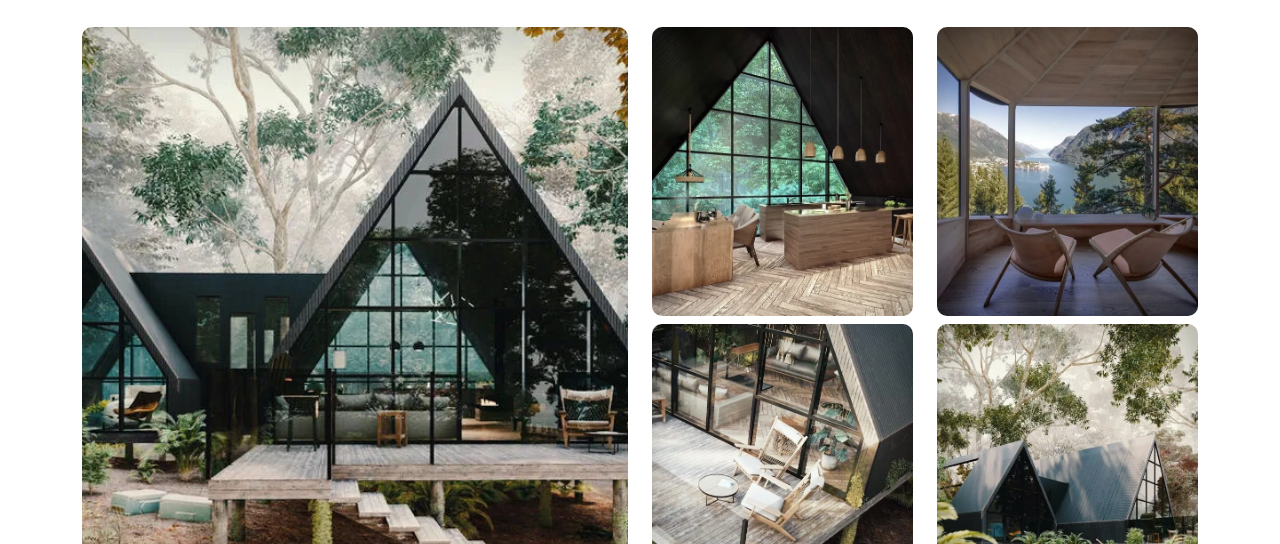
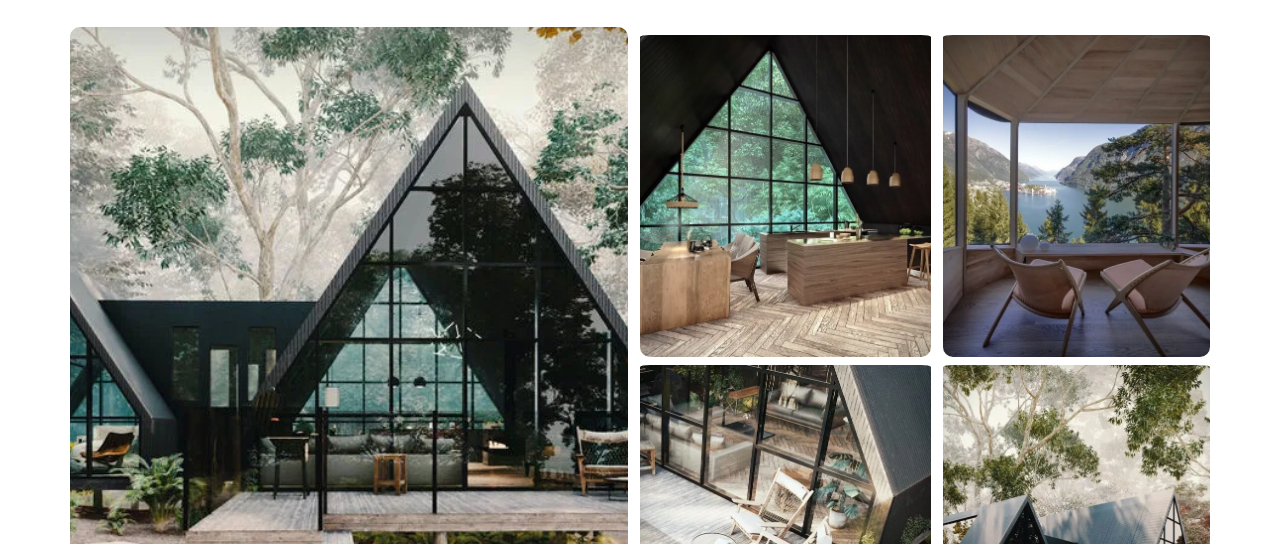
Before and after one commit to chiaraindi/build-week-2, a plain HTML site: page Pagina-dettaglio/pagina-dettaglio.html in a window 1280 px wide. Shown: the part 222-766 px from the top of the page. Drawn offline with nearby package versions, Linux system fonts and the light colour scheme.

Commit message:
padding tolto

```diff
--- a/Pagina-dettaglio/pagina-dettaglio.html
+++ b/Pagina-dettaglio/pagina-dettaglio.html
@@ -78,12 +78,12 @@
             </div>
         </div>
 
-        <div class="container gallery-container">
+        <div class="container gallery-container p-0">
             <div class="row d-none d-md-flex">
                 <div class="col-md-6 first-container">
-                    <img src="/assets/1.webp" alt="Immagine 1">
+                    <img src="/assets/1.webp" alt="Immagine 1" class="img-fluid">
                 </div>
-                <div class="col-md-3 d-flex flex-column secondary-container">
+                <div class="col-md-3 d-flex flex-column secondary-container p-0">
                     <img src="/assets/2.webp" alt="Immagine 2">
                     <img src="/assets/3.webp" alt="Immagine 3">
                 </div>
--- a/Pagina-dettaglio/style-dettt.css
+++ b/Pagina-dettaglio/style-dettt.css
@@ -143,7 +143,7 @@ header h3 {
 }
 
 .secondary-container img {
-    margin-bottom: 8px;
+    padding: 8px 0 0 0;
 }
 
 .secondary-container img:hover {
```
